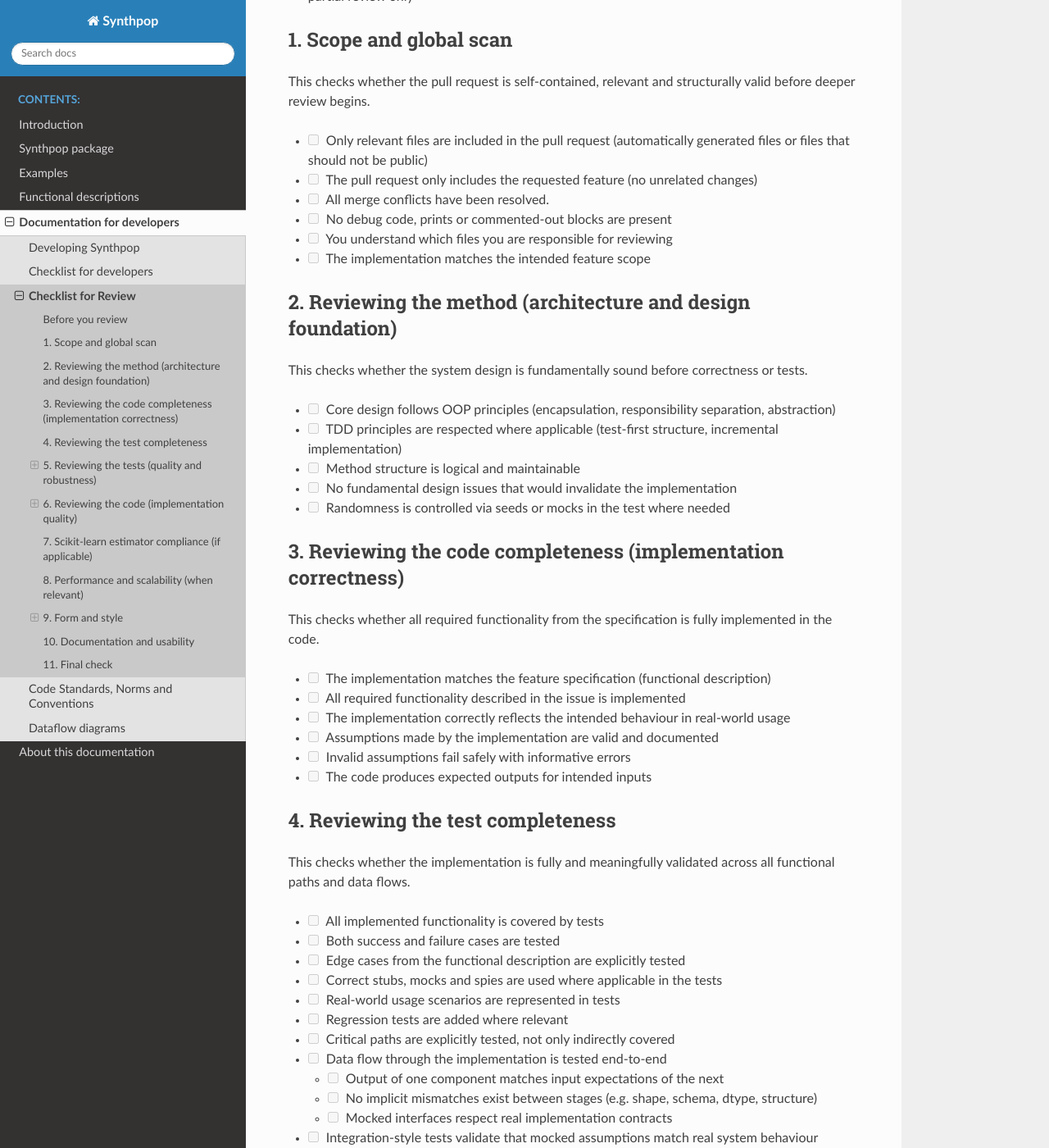
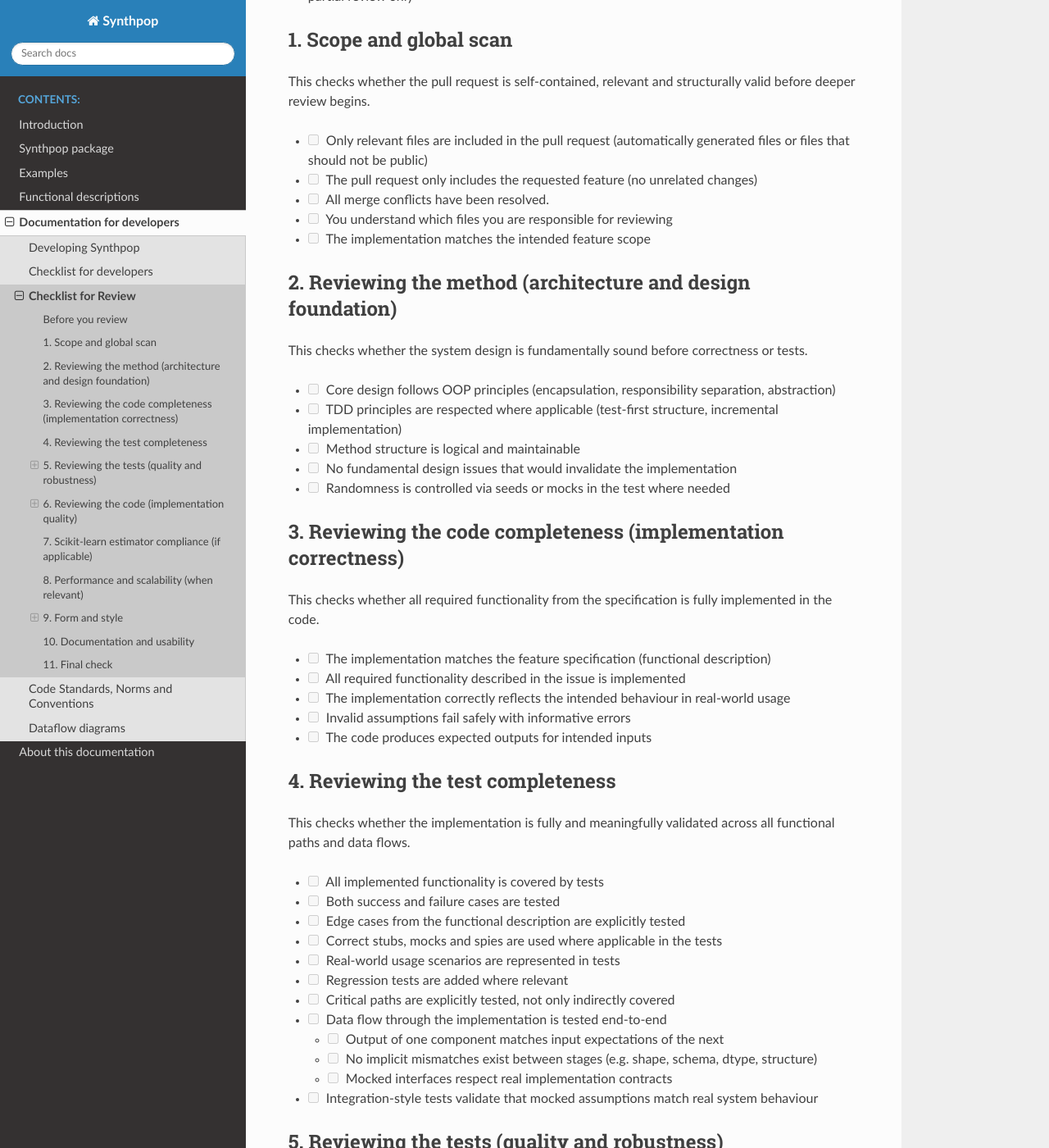
Before and after one commit to duonl/synthpop-py, a Sphinx documentation site: the page built from docs/source/developer/checklist_for_review.md, in a window 1280 px wide and 1400 px high, scrolled down 784 px. Shown: the whole window at 82% size. Built offline with Sphinx 7.4.7 and the Read the Docs theme 3.1.0, drawn with Linux system fonts in a browser that asks for light colours; some of the changed text lies outside the part shown.

Commit message:
small change in categorisation of items

```diff
--- a/docs/source/developer/checklist_for_review.md
+++ b/docs/source/developer/checklist_for_review.md
@@ -21,7 +21,6 @@ This checks whether the pull request is self-contained, relevant and structurall
 - [ ] Only relevant files are included in the pull request (automatically generated files or files that should not be public)
 - [ ] The pull request only includes the requested feature (no unrelated changes)
 - [ ] All merge conflicts have been resolved.
-- [ ] No debug code, prints or commented-out blocks are present
 - [ ] You understand which files you are responsible for reviewing
 - [ ] The implementation matches the intended feature scope
 
@@ -38,7 +37,6 @@ This checks whether all required functionality from the specification is fully i
 - [ ] The implementation matches the feature specification (functional description)
 - [ ] All required functionality described in the issue is implemented
 - [ ] The implementation correctly reflects the intended behaviour in real-world usage
-- [ ] Assumptions made by the implementation are valid and documented
 - [ ] Invalid assumptions fail safely with informative errors
 - [ ] The code produces expected outputs for intended inputs
 
```
Also changed, not shown: other parts of docs/source/developer/checklist_for_review.md (+2 -0 lines).
